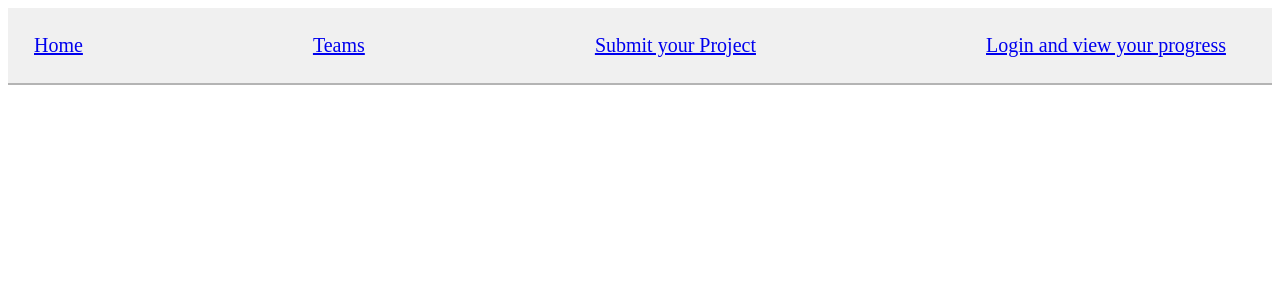
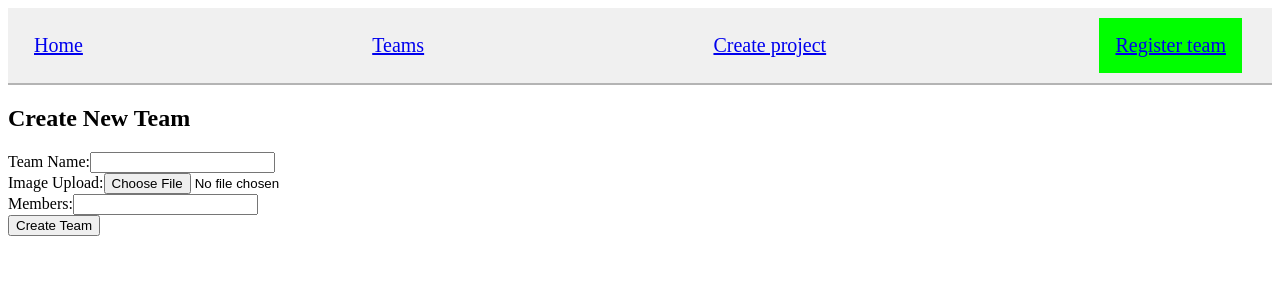
Before and after one commit to prajwaldankit/thames-showccase-frontend, a React (Vite) app: page /team-register in a window 1280 px wide. Shown: the top 300 px of the page. Built offline with nearby package versions, Linux system fonts and the light colour scheme; no server answers.

Commit message:
Bug plant and Teams post api implementation.

```diff
--- a/src/App.jsx
+++ b/src/App.jsx
@@ -2,9 +2,9 @@ import { Routes, Route } from "react-router";
 import Projects from "./pages/projects";
 import ProjectDetails from "./pages/projects/details";
 import Teams from "./pages/teams";
-import Posts from "./pages/posts";
 import Navbar from "./components/Navbar";
 import CreateProjectForm from "./components/forms/CreateProjectForm";
+import CreateTeamForm from "./components/forms/CreateTeamForm";
 
 function App() {
 	return (
@@ -15,6 +15,7 @@ function App() {
 				<Route path="/teams" element={<Teams />} />
 				<Route path="/submit" element={<CreateProjectForm />} />
 				<Route path="/projects/:id" element={<ProjectDetails />} />
+				<Route path="/team-register" element={<CreateTeamForm />} />
 			</Routes>
 		</>
 	);
--- a/src/components/Navbar/index.jsx
+++ b/src/components/Navbar/index.jsx
@@ -12,11 +12,11 @@ const links = [
 	},
 	{
 		path: "/submit",
-		name: "Submit your Project",
+		name: "Create project",
 	},
 	{
-		path: "/login",
-		name: "Login and view your progress",
+		path: "/team-register",
+		name: "Register team",
 	},
 ];
 
@@ -28,8 +28,9 @@ function Navbar() {
 			{links.map((link) => (
 				<div
 					key={link.path}
-					className={`Navbar__link ${location.pathname === link.path ? "--active" : ""
-						}`}
+					className={`Navbar__link ${
+						location.pathname === link.path ? "--active" : ""
+					}`}
 				>
 					<a href={link.path}>{link.name}</a>
 				</div>
--- a/src/components/TeamCard/index.jsx
+++ b/src/components/TeamCard/index.jsx
@@ -5,7 +5,7 @@ function TeamCard({ team }) {
 		<div className="TeamCard">
 			<h1 className="TeamCard__Title">{team.name}</h1>
 			<div className="TeamCard__Image">
-				<img src={team.image} alt="" />
+				<img src={team.imgUrl} alt="" />
 			</div>
 			<div className="TeamCard__Description">
 				<p>
--- /dev/null
+++ b/src/components/forms/CreateTeamForm.jsx
@@ -0,0 +1,106 @@
+import { useState } from "react";
+import { createTeam } from "../../api/teams";
+
+const CreateTeamForm = () => {
+	const [formData, setFormData] = useState({
+		name: "",
+		imgUrl: "",
+		members: "",
+	});
+
+	const [message, setMessage] = useState("");
+
+	const handleChange = (e) => {
+		const { name, value } = e.target;
+
+		setFormData((prevData) => ({
+			...prevData,
+			[name]: value,
+		}));
+	};
+
+	const handleFileChange = (e) => {
+		const file = e.target.files[0];
+
+		if (file) {
+			const reader = new FileReader();
+			reader.onloadend = () => {
+				setFormData((prevData) => ({
+					...prevData,
+					imgUrl: reader.result, // base64 string
+				}));
+			};
+			reader.readAsDataURL(file); // converts to base64
+		}
+	};
+
+	const handleSubmit = async (e) => {
+		e.preventDefault();
+
+		// Basic validation
+		if (!formData.name || !formData.imgUrl || !formData.members) {
+			setMessage("Please fill in all fields and upload an image.");
+			return;
+		}
+
+		try {
+			createTeam(formData);
+		} catch (error) {
+			setMessage(`Error: ${error.message}`);
+		}
+	};
+
+	return (
+		<div>
+			<h2>Create New Team</h2>
+			<form onSubmit={handleSubmit}>
+				<div>
+					<label>Team Name:</label>
+					<input
+						type="text"
+						name="name"
+						value={formData.name}
+						onChange={handleChange}
+						required
+					/>
+				</div>
+
+				<div>
+					<label>Image Upload:</label>
+					<input
+						type="file"
+						accept="image/*"
+						onChange={handleFileChange}
+						required
+					/>
+					{formData.imgUrl && (
+						<div>
+							<img
+								src={formData.imgUrl}
+								alt="Preview"
+								style={{ width: "200px", marginTop: "10px" }}
+							/>
+						</div>
+					)}
+				</div>
+
+				<div>
+					<label>Members:</label>
+					<input
+						type="text"
+						name="members"
+						value={formData.members}
+						onChange={handleChange}
+						required
+					/>
+				</div>
+
+				<button type="submit">Create Team</button>
+			</form>
+
+			{message && <p>{message}</p>}
+		</div>
+	);
+};
+
+export default CreateTeamForm;
```
